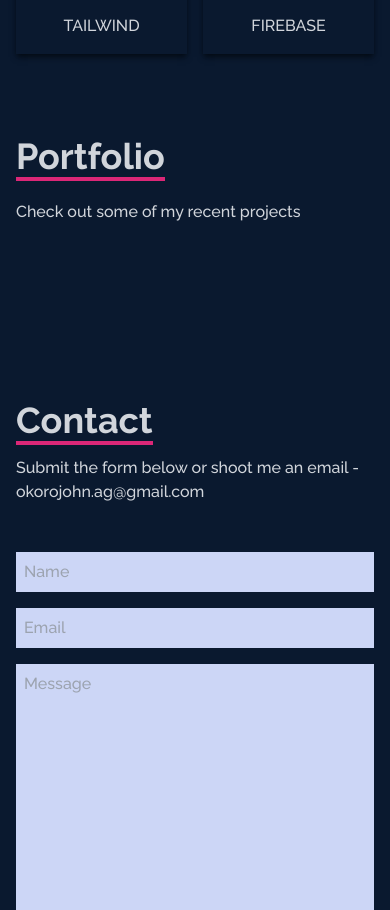
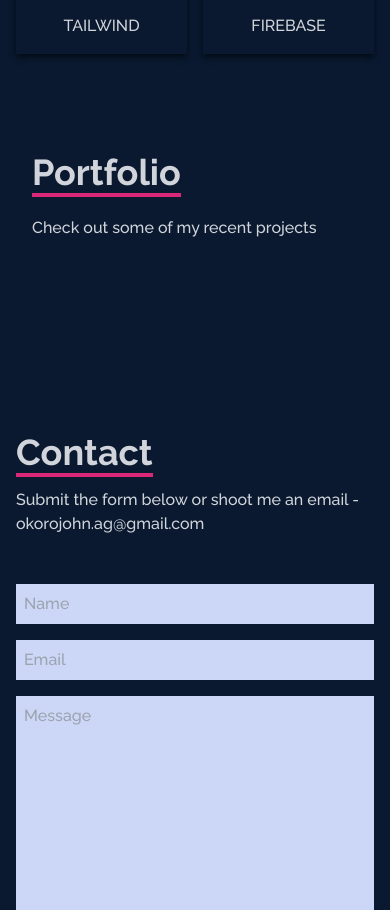
Before and after one commit to brosjayme/portfolio, a React (Create React App) app: page / in a window 390 px wide. Shown: the part 2412-3322 px from the top of the page. Built offline with nearby package versions, Linux system fonts and the light colour scheme.

Commit message:
retouching the home page

```diff
--- a/src/Components/Portfolio.jsx
+++ b/src/Components/Portfolio.jsx
@@ -8,7 +8,7 @@
     //setProject(data);
 
   return (
-    <div name='portfolio' className='w-full md:h-screen text-gray-300 bg-[#0a192f]'>
+    <div name='portfolio' className='w-full md:h-screen text-gray-300 bg-[#0a192f] p-4'>
       <div className='max-w-[1000px] mx-auto p-4 flex flex-col justify-center w-full h-full'>
         <div className='pb-8'>
           <p className='text-4xl font-bold inline border-b-4 text-gray-300 border-pink-600'>
```
